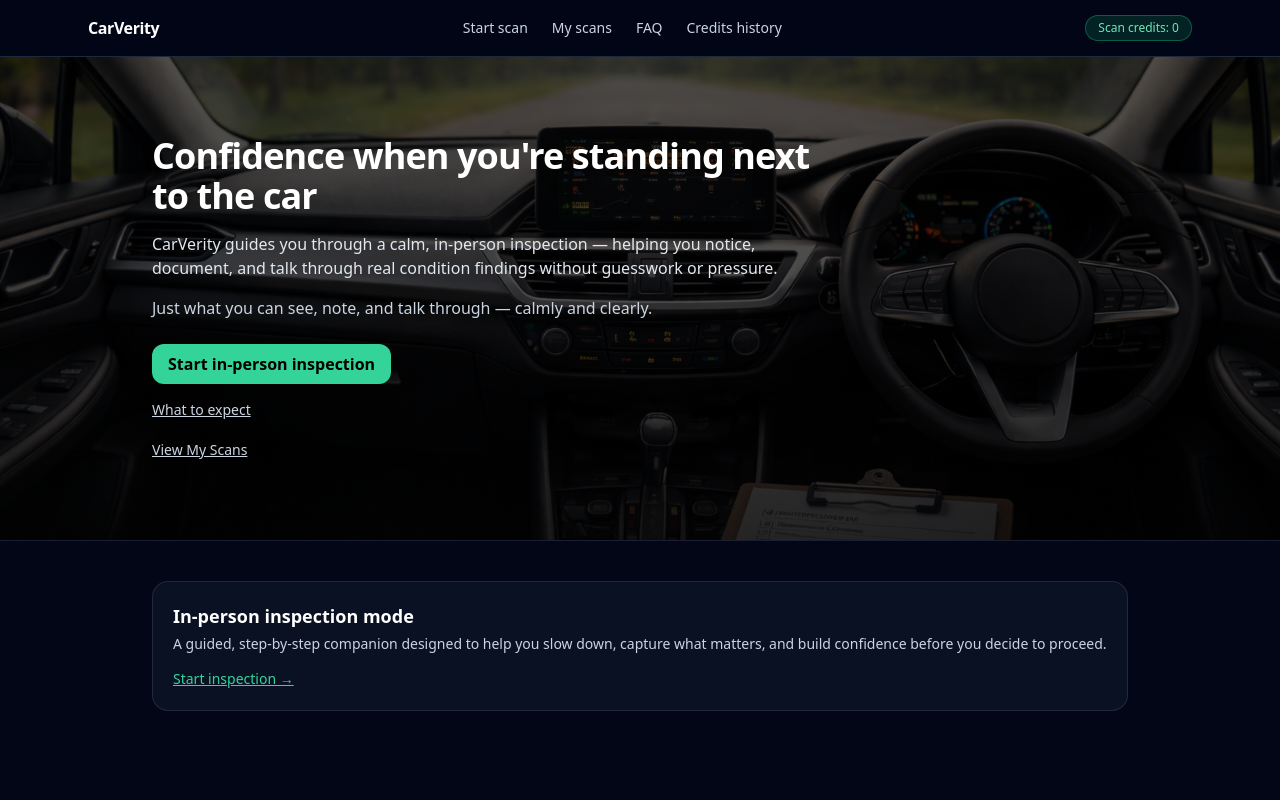
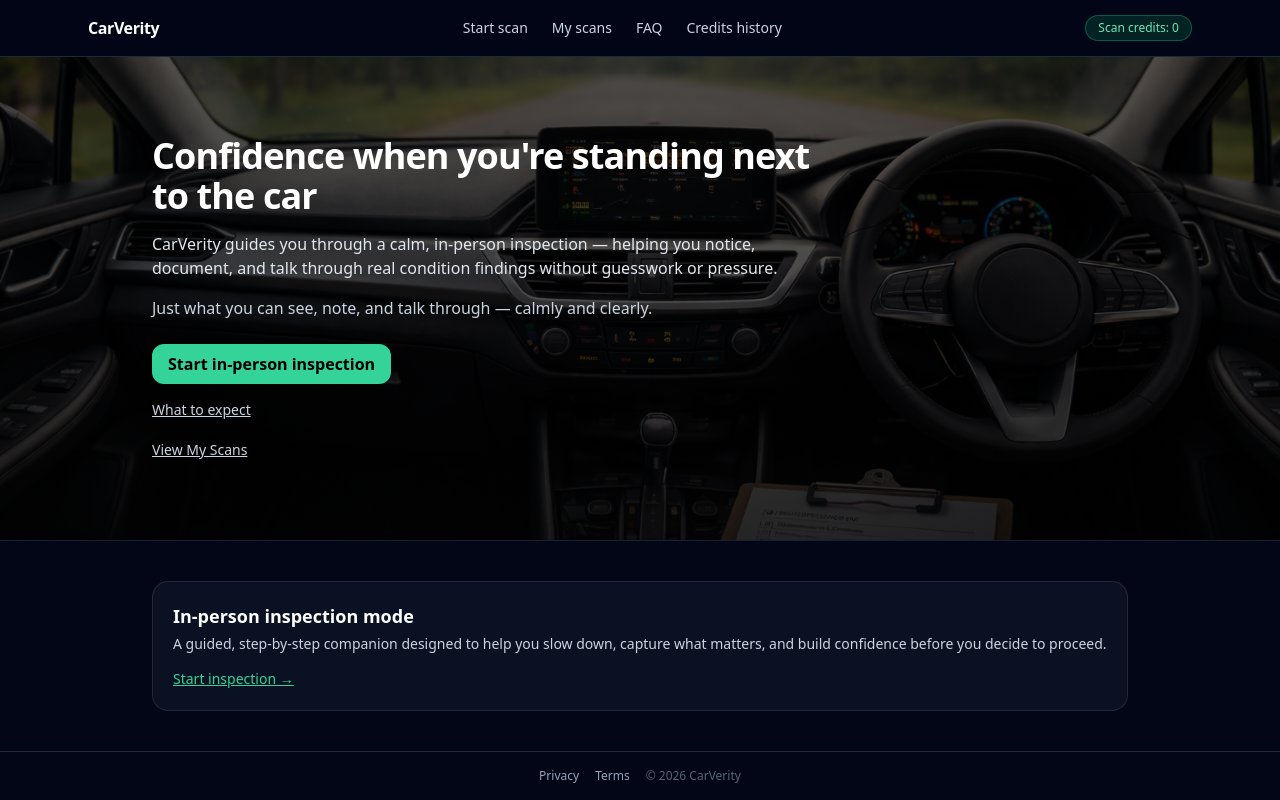
Before and after one commit to jeremy-swallow/carverity-clean, a React (Vite) app: page / in a window 1280 px wide. Built offline with nearby package versions, Linux system fonts and the light colour scheme.

Commit message:
Add footer with Privacy and Terms links

```diff
--- a/src/components/Layout.tsx
+++ b/src/components/Layout.tsx
@@ -53,7 +53,7 @@ export default function Layout() {
   }
 
   /* -------------------------------------------------------
-   * Nav config (pricing removed)
+   * Nav config
    * ----------------------------------------------------- */
   const navItems = [
     { to: "/start-scan", label: "Start scan" },
@@ -165,7 +165,6 @@ export default function Layout() {
                   </NavLink>
                 ))}
 
-                {/* Orientation link */}
                 <div className="pt-2 mt-2 border-t border-slate-800">
                   <NavLink
                     to="/what-to-expect"
@@ -176,7 +175,6 @@ export default function Layout() {
                   </NavLink>
                 </div>
 
-                {/* Credits display only — no pricing link */}
                 <div className="pt-3 mt-2 border-t border-slate-800">
                   <span className="px-3 py-1 rounded-full bg-emerald-900/40 border border-emerald-500/40 text-emerald-300 text-xs">
                     Scan credits: {credits}
@@ -194,6 +192,21 @@ export default function Layout() {
       <main className="flex-1">
         <Outlet />
       </main>
+
+      {/* FOOTER — subtle legal links */}
+      <footer className="border-t border-slate-800 bg-slate-950">
+        <div className="max-w-6xl mx-auto px-4 py-4 flex flex-wrap items-center justify-center gap-4 text-xs text-slate-400">
+          <NavLink to="/privacy" className="hover:text-slate-200">
+            Privacy
+          </NavLink>
+          <NavLink to="/terms" className="hover:text-slate-200">
+            Terms
+          </NavLink>
+          <span className="opacity-60">
+            © {new Date().getFullYear()} CarVerity
+          </span>
+        </div>
+      </footer>
     </div>
   );
 }
```
